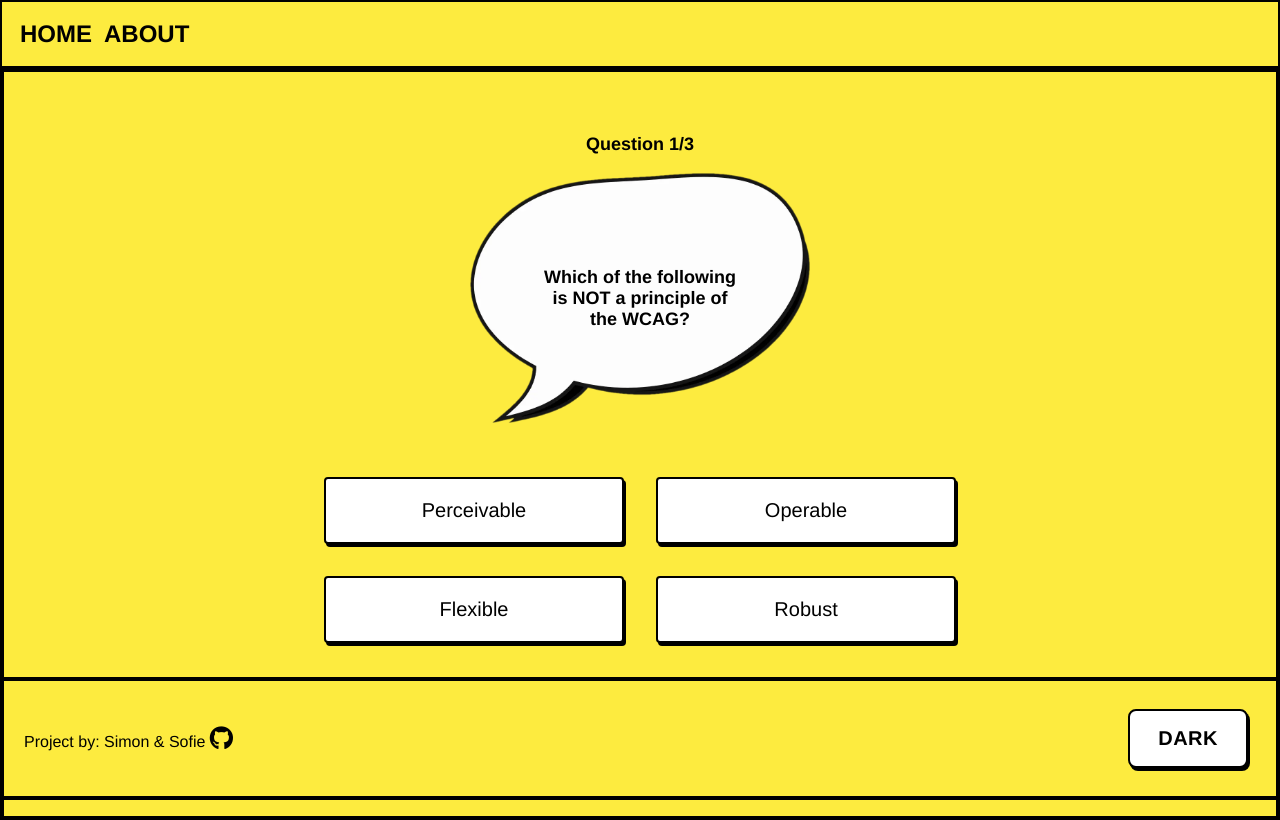
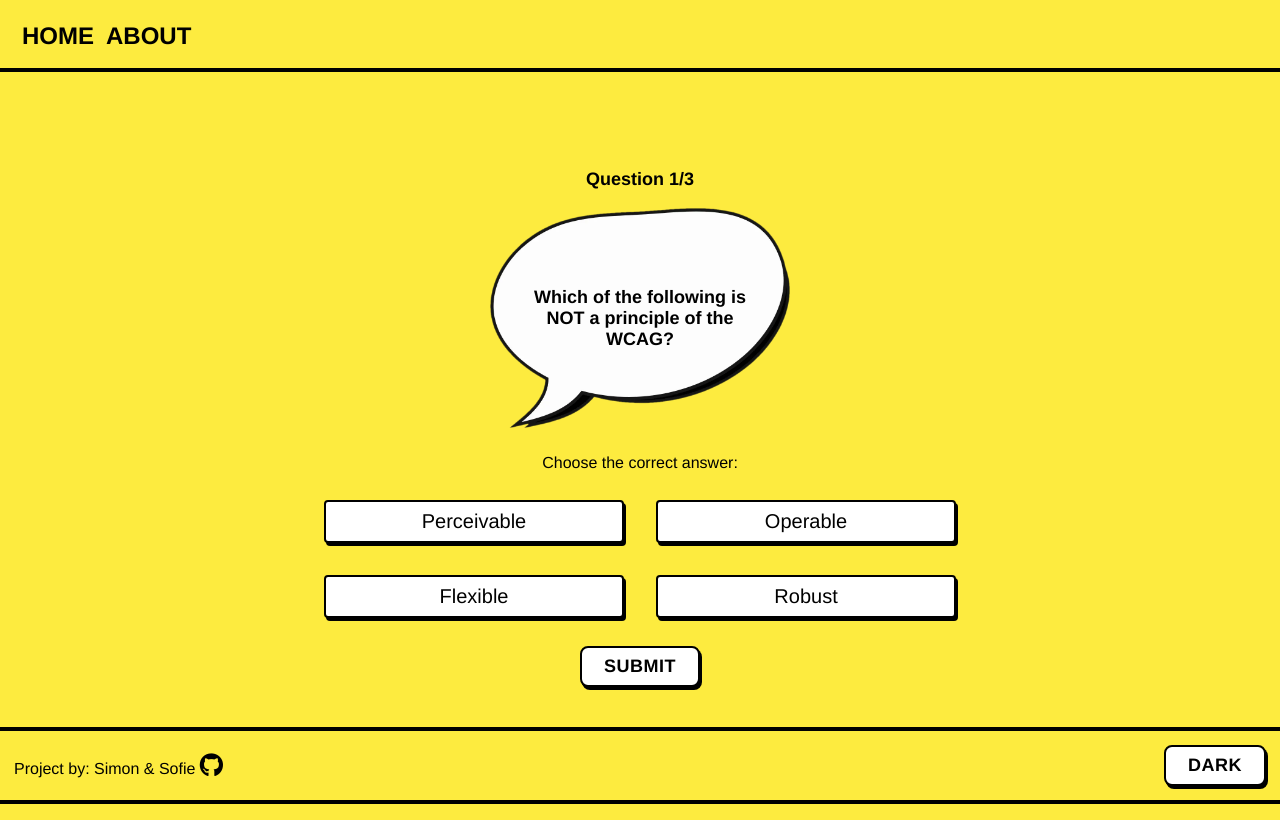
Before and after one commit to simfrisk/accessibility-sofie-simon, a plain HTML site: page index.html in a window 1280 px wide. Both pictures are taken after a click on the button "START QUIZ". Drawn offline with Linux system fonts and the light colour scheme.

Commit message:
button size, footer, card height

```diff
--- a/css/styles.css
+++ b/css/styles.css
@@ -85,13 +85,13 @@ body {
 /* Styling for nav in header and footer */
 
 header {
-  border: 2px solid var(--secondary);
+  outline: 4px solid var(--secondary);
   margin: 0;
   z-index: 10;
 }
 
 nav {
-  padding: 12px;
+  padding: 16px;
 }
 
 #menu-icon {
@@ -171,51 +171,55 @@ ol li::before {
   transform: translateX(100dvh);
 }
 
-.card {
-  justify-content: center;
-  background-color: var(--primary);
-  position: absolute;
-  padding: 16px;
-  width: 100dvw;
-  height: 94dvh;
-  transition: transform .7s ease-out;
-}
-
-
 .front {
   z-index: 0;
 }
 
 /* styling for each section */
 section {
-  border: 4px solid var(--secondary);
   display: flex;
   flex-direction: column;
   justify-content: center;
   text-align: center;
   gap: 18px;
-  padding: 16px;
-  height: 100vh;
   overflow: auto;
 }
 
+.card {
+  padding-top: 40px;
+  background-color: var(--primary);
+  outline: 4px solid var(--secondary);
+  position: absolute;
+  padding: 16px;
+  width: 100dvw;
+  height: 90dvh;
+  transition: transform .7s ease-out;
+}
+
 .speech-bubble {
+  position: relative;
   display: flex;
   justify-content: center;
-  background-image: url("../img/speech-bubble.webp");
-  background-size: contain;
-  background-repeat: no-repeat;
-  background-position: center;
+  align-items: center;
   width: 100%;
-  min-height: 250px;
+  margin: 0 auto;
+  text-align: center;
+}
+
+.speech-bubble img {
+  display: block;
+  max-width: 300px;
+  height: auto;
 }
 
 .title-text {
-  display: flex;
-  flex-direction: column;
-  justify-content: center;
-  max-width: 200px;
-
+  position: absolute;
+  top: 50%;
+  left: 50%;
+  transform: translate(-50%, -50%);
+  padding: 8px;
+  text-align: center;
+  width: 250px;
 }
 
 h1,
@@ -224,7 +228,6 @@ h3,
 p {
   padding: 0;
   margin: 0;
-
 }
 
 p {
@@ -246,18 +249,16 @@ h3 {
 }
 
 button {
-
   font-family: 'Futura', Helvetica, sans-serif;
   font-size: 16px;
   border: 2px solid var(--secondary);
   border-radius: 8px;
   background-color: var(--complementary);
   box-shadow: 2px 3px 0px var(--secondary);
-  padding: 8px 12px;
+  padding: 8px 22px;
   text-transform: uppercase;
   font-weight: 600;
   letter-spacing: 0.5px;
-  margin: 8px;
   transition: box-shadow 0.1s ease-in-out, transform 0.1s ease-in-out;
 }
 
@@ -285,7 +286,7 @@ fieldset {
   min-width: 0;
 }
 
-legend {
+/* legend {
   position: absolute;
   width: 1px;
   height: 1px;
@@ -295,7 +296,7 @@ legend {
   clip: rect(0, 0, 0, 0);
   overflow: hidden;
   white-space: nowrap;
-}
+} */
 
 .radio-button-group {
   display: grid;
@@ -349,19 +350,20 @@ i {
 
 
 footer {
+  outline: 4px solid var(--secondary);
   position: fixed;
   background-color: var(--primary);
-  border: 4px solid var(--secondary);
   bottom: 0;
   width: 100%;
+  z-index: 10;
   padding: 8px;
-  z-index: 10;
 }
 
 footer nav {
   display: flex;
   justify-content: space-between;
   align-items: center;
+  padding: 6px;
 }
 
 /* Tablet  */
@@ -387,17 +389,15 @@ footer nav {
   }
 
   button {
-    font-size: 20px;
-    padding: 16px 28px;
+    font-size: 18px;
+    padding: 8px 22px;
   }
 
   .card {
-    width: 100dvw;
     justify-content: center;
     align-items: center;
     flex-direction: column;
   }
-
 
   .offset {
     transform: translateX(0dvh);
@@ -412,7 +412,7 @@ footer nav {
   }
 
   .options {
-    padding: 20px 28px;
+    padding: 8px 22px;
     display: flex;
     justify-content: center;
     align-items: center;
--- a/index.html
+++ b/index.html
@@ -79,12 +79,13 @@
         class="speech-bubble"
         id="question-container"
       >
-        <span
-          role="img"
+        <img
+          src="./img/speech-bubble.webp"
+          alt=""
           aria-hidden="true"
-        ></span>
+        />
+
         <div class="title-text">
-
           <h1
             class="bubble-text"
             tabindex="4"
@@ -124,15 +125,16 @@
         class="speech-bubble"
         id="question-container"
       >
-        <span
-          role="img"
+        <img
+          src="./img/speech-bubble.webp"
+          alt=""
           aria-hidden="true"
-        ></span>
-        <div class="title-text">
+        />
+        <div class="title-text ">
           <h3
             tabindex="7"
             id="question-text"
-            class="title-text bubble-text"
+            class="bubble-text"
           ></h3>
         </div>
       </div>
@@ -141,8 +143,8 @@
         <fieldset>
 
           <!-- Lable fix -->
+          <legend tabindex="8">Choose the correct answer:</legend>
           <div class="radio-button-group">
-            <legend tabindex="8">Ledgend text</legend>
             <input
               class=""
               id="option-a"
@@ -215,10 +217,11 @@
         class="speech-bubble"
         id="answer-container"
       >
-        <span
-          role="img"
+        <img
+          src="./img/speech-bubble.webp"
+          alt=""
           aria-hidden="true"
-        ></span>
+        />
         <div class="title-text">
           <h2
             id="result-title"
@@ -251,10 +254,11 @@
         class="speech-bubble"
         id=""
       >
-        <span
-          role="img"
+        <img
+          src="./img/speech-bubble.webp"
+          alt=""
           aria-hidden="true"
-        ></span>
+        />
         <div class="title-text">
           <h3
             id="quiz-result-title"
```
Also changed, not shown: about.html (+56 -17 lines).
